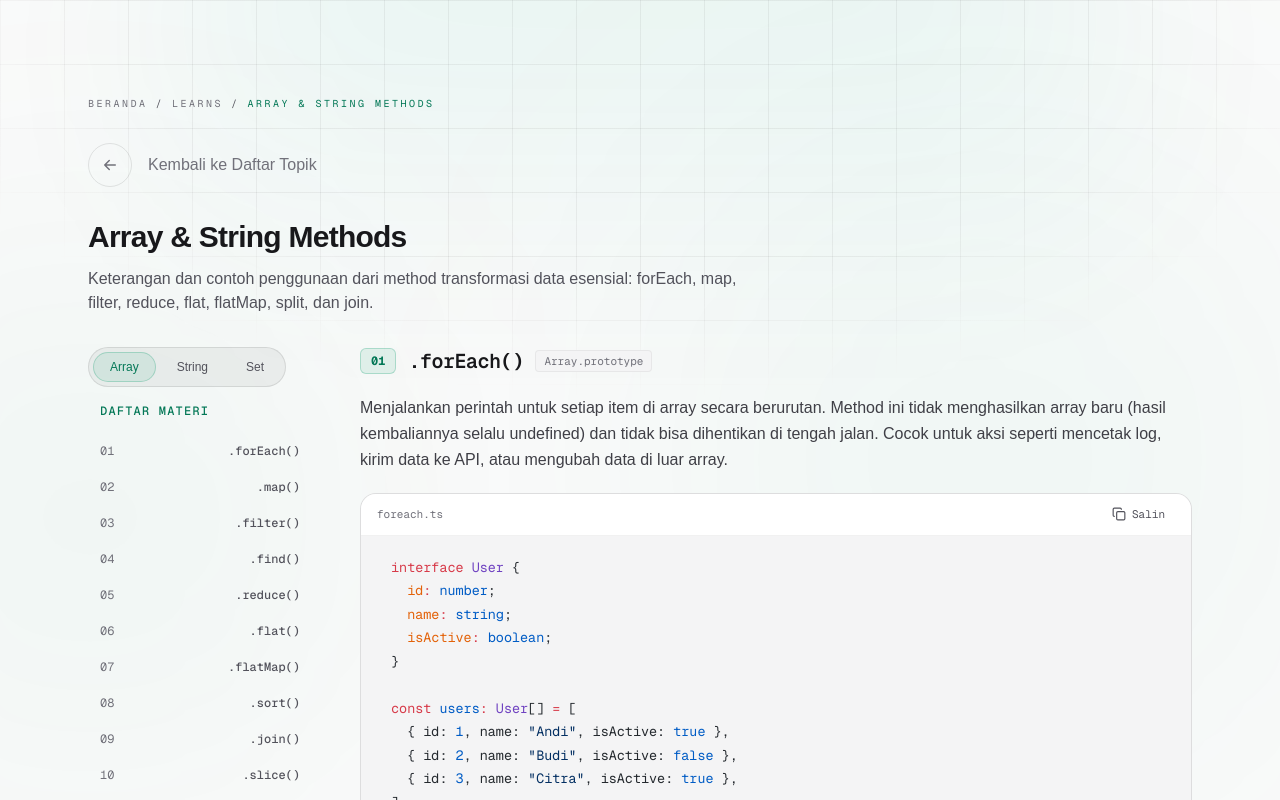
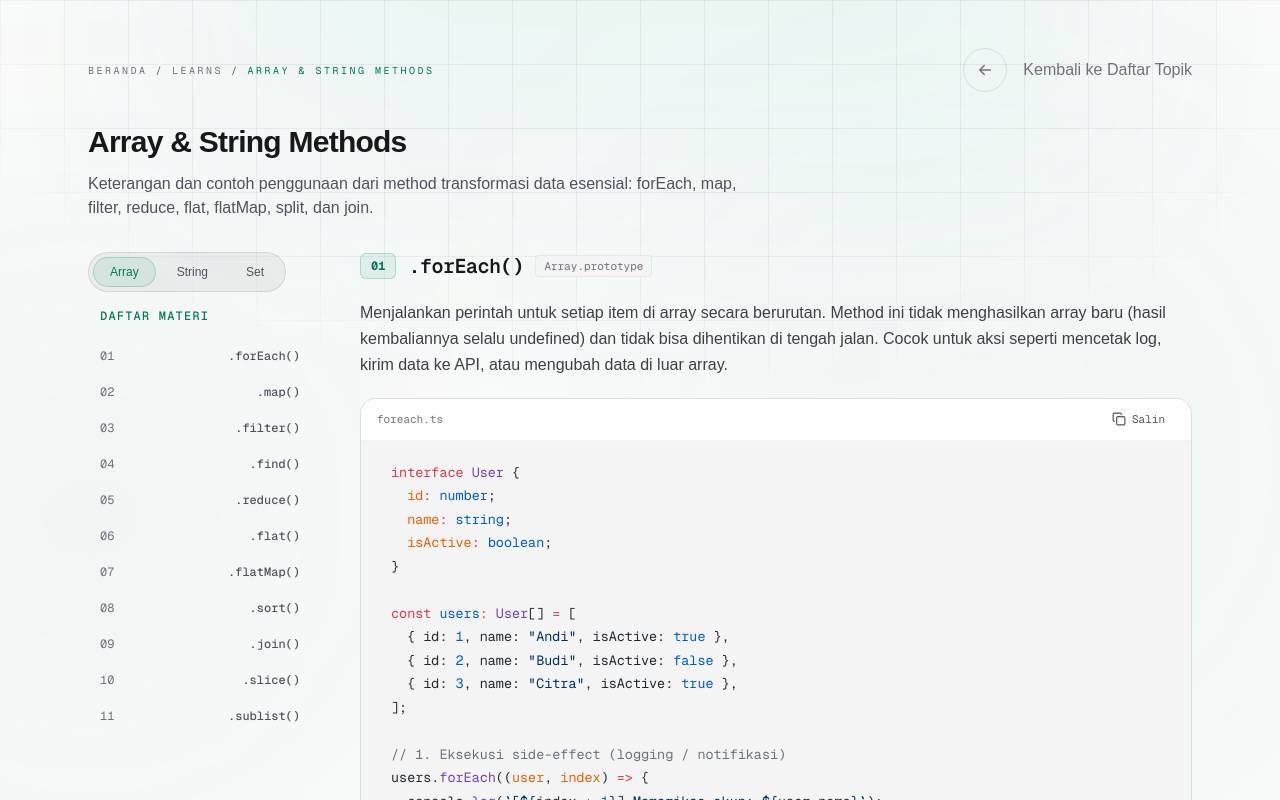
Before and after one commit to aldnazr/portofoliov2, a Next.js app: page /learns/methods in a window 1280 px wide. Shown: the top 800 px of the page. Built offline with nearby package versions, Linux system fonts and the light colour scheme; a web font is replaced by a local one.

Commit message:
refactor(pages): unify learning and project layouts

```diff
--- a/app/(pages)/learns/(details)/[slug]/page.tsx
+++ b/app/(pages)/learns/(details)/[slug]/page.tsx
@@ -1,7 +1,6 @@
 import type { Metadata } from "next";
 import { Suspense } from "react";
 import { notFound } from "next/navigation";
-import BackLink from "@/components/back-link";
 import {
   LearnConcept,
   LearnTopic,
@@ -91,7 +90,6 @@ export default async function LearnTopicPage({ params }: LearnTopicPageProps) {
 
   return (
     <>
-      <BackLink href="/learns" label="Kembali ke Daftar Topik" />
       <TopicHeader title={topic.title} description={topic.description} />
       <Suspense fallback={<ContentSkeleton />}>
         <TopicContent slug={slug} />
--- a/app/(pages)/learns/(details)/layout.tsx
+++ b/app/(pages)/learns/(details)/layout.tsx
@@ -1,4 +1,4 @@
-import LearnPageShell from "@/features/learns/components/learn-page-shell";
+import PageShell from "@/components/page-shell";
 import type { ReactNode } from "react";
 
 /** Kerangka halaman detail topik: shell + konten topik. */
@@ -8,8 +8,8 @@ export default function LearnDetailsLayout({
   children: ReactNode;
 }) {
   return (
-    <LearnPageShell>
+    <PageShell backHref="/learns" backLabel="Kembali ke Daftar Topik">
       <div className="space-y-8">{children}</div>
-    </LearnPageShell>
+    </PageShell>
   );
 }
--- a/app/(pages)/learns/page.tsx
+++ b/app/(pages)/learns/page.tsx
@@ -1,4 +1,4 @@
-import LearnPageShell from "@/features/learns/components/learn-page-shell";
+import PageShell from "@/components/page-shell";
 import TopicList from "@/features/learns/components/topic-list";
 import type { Metadata } from "next";
 
@@ -12,8 +12,8 @@ export const metadata: Metadata = {
 
 export default function LearnPage() {
   return (
-    <LearnPageShell containerClassName="max-w-5xl">
+    <PageShell containerClassName="max-w-5xl">
       <TopicList />
-    </LearnPageShell>
+    </PageShell>
   );
 }
--- a/app/(pages)/projects/[slug]/page.tsx
+++ b/app/(pages)/projects/[slug]/page.tsx
@@ -2,10 +2,7 @@ import type { Metadata } from "next";
 import Image from "next/image";
 import Link from "next/link";
 import { notFound } from "next/navigation";
-import Footer from "@/components/footer";
-import BackLink from "@/components/back-link";
-import BackgroundMesh from "@/components/background-mesh";
-import Breadcrumb from "@/components/breadcrumb";
+import PageShell from "@/components/page-shell";
 import ProjectVisual from "@/components/project-visual";
 import ProjectActionLink from "@/components/project-action-link";
 import { projects, getProjectBySlug, slugifyProject } from "@/data/projects";
@@ -59,16 +56,8 @@ export default async function ProjectDetailPage({
     projects.length > 1 ? projects[(projectIndex + 1) % projects.length] : null;
 
   return (
-    <div className="relative min-h-screen bg-background text-foreground">
-      <BackgroundMesh />
-
-      <main className="relative z-10 mx-auto max-w-6xl px-4 pb-14 pt-8 sm:px-6 sm:pb-20 sm:pt-12">
-        <div className="flex flex-wrap items-center justify-between gap-x-6 gap-y-2">
-          <Breadcrumb currentLabel={project.name} />
-          <BackLink href="/#project" label="Kembali ke Portofolio" />
-        </div>
-
-        <article className="mt-6 overflow-hidden rounded-3xl border border-hairline bg-surface shadow-elevated sm:mt-8 sm:rounded-4xl">
+    <PageShell currentLabel={project.name} backHref="/#project">
+      <article className="overflow-hidden rounded-3xl border border-hairline bg-surface shadow-elevated sm:rounded-4xl">
           <div className="grid lg:grid-cols-12">
             <div className="relative aspect-16/10 overflow-hidden bg-neutral-950 lg:order-2 lg:col-span-5 lg:aspect-auto lg:min-h-96">
               {project.image ?
@@ -80,7 +69,10 @@ export default async function ProjectDetailPage({
                   sizes="(min-width: 1024px) 40vw, (min-width: 640px) 90vw, 100vw"
                   className="object-cover"
                 />
-              : <div className="absolute inset-0" style={{ colorScheme: "dark" }}>
+              : <div
+                  className="absolute inset-0"
+                  style={{ colorScheme: "dark" }}
+                >
                   <ProjectVisual
                     number={formattedNumber}
                     name={project.name}
@@ -128,7 +120,9 @@ export default async function ProjectDetailPage({
                 )}
               </dl>
 
-              {(project.playStoreUrl?.length || project.sourceUrl || project.demoUrl) && (
+              {(project.playStoreUrl?.length ||
+                project.sourceUrl ||
+                project.demoUrl) && (
                 <div className="mt-6 flex flex-wrap gap-2">
                   {project.playStoreUrl?.map((store) => (
                     <ProjectActionLink key={store.url} href={store.url}>
@@ -218,9 +212,6 @@ export default async function ProjectDetailPage({
             </span>
           </Link>
         )}
-      </main>
-
-      <Footer />
-    </div>
+    </PageShell>
   );
 }
--- /dev/null
+++ b/components/page-shell.tsx
@@ -0,0 +1,39 @@
+import type { ReactNode } from "react";
+import BackgroundMesh from "@/components/background-mesh";
+import Footer from "@/components/footer";
+import Breadcrumb from "@/components/breadcrumb";
+import BackLink from "@/components/back-link";
+
+type PageShellProps = {
+  children: ReactNode;
+  containerClassName?: string;
+  currentLabel?: string;
+  backHref?: string;
+  backLabel?: string;
+};
+
+export default function PageShell({
+  children,
+  containerClassName = "max-w-6xl",
+  currentLabel,
+  backHref = "/",
+  backLabel = "Kembali ke Portofolio",
+}: PageShellProps) {
+  return (
+    <div className="relative min-h-screen bg-background text-foreground">
+      <BackgroundMesh />
+
+      <main
+        className={`relative z-10 mx-auto ${containerClassName} px-4 pb-24 pt-8 sm:px-6 sm:pt-12`}
+      >
+        <div className="mb-6 flex flex-wrap items-center justify-between gap-x-6 gap-y-6 sm:mb-8">
+          <Breadcrumb currentLabel={currentLabel} />
+          <BackLink href={backHref} label={backLabel} />
+        </div>
+        {children}
+      </main>
+
+      <Footer />
+    </div>
+  );
+}
--- a/features/learns/components/learn-page-shell.tsx
+++ /dev/null
@@ -1,42 +0,0 @@
-import type { ReactNode } from "react";
-import BackgroundMesh from "@/components/background-mesh";
-import Header from "@/components/header";
-import Footer from "@/components/footer";
-import Breadcrumb from "@/components/breadcrumb";
-
-type LearnPageShellProps = {
-  children: ReactNode;
-  /**
-   * Kelas lebar container. Default `max-w-6xl` (halaman topik);
-   * gunakan `max-w-5xl` untuk halaman hub/list.
-   */
-  containerClassName?: string;
-};
-
-/**
- * Kerangka halaman learns: BackgroundMesh + Header + container +
- * Footer. Satu tempat untuk mengubah layout seluruh
- * halaman di grup learns.
- */
-export default function LearnPageShell({
-  children,
-  containerClassName = "max-w-6xl",
-}: LearnPageShellProps) {
-  return (
-    <div className="relative min-h-screen bg-background text-foreground">
-      <BackgroundMesh />
-      {/* <Header /> */}
-
-      <div
-        className={`relative z-10 ${containerClassName} mx-auto px-4 sm:px-6 pt-16 sm:pt-24 pb-24`}
-      >
-        <div className="mb-6 sm:mb-8">
-          <Breadcrumb />
-        </div>
-        {children}
-      </div>
-
-      <Footer />
-    </div>
-  );
-}
--- a/features/learns/components/learn-skeleton.tsx
+++ b/features/learns/components/learn-skeleton.tsx
@@ -1,4 +1,4 @@
-import LearnPageShell from "./learn-page-shell";
+import PageShell from "@/components/page-shell";
 
 /**
  * Baris kode skeleton dengan lebar bervariasi supaya menyerupai
@@ -69,11 +69,12 @@ export function ContentSkeleton() {
  */
 export default function LearnSkeleton() {
   return (
-    <LearnPageShell containerClassName="max-w-6xl">
+    <PageShell
+      containerClassName="max-w-6xl"
+      backHref="/learns"
+      backLabel="Kembali ke Daftar Topik"
+    >
       <div className="space-y-8" aria-busy="true" aria-live="polite">
-        {/* Pill kembali */}
-        <div className="skeleton h-8 w-48 rounded-full" aria-hidden="true" />
-
         {/* Header topik */}
         <header className="space-y-3" aria-hidden="true">
           <div className="skeleton h-8 w-72 max-w-full rounded-lg" />
@@ -85,6 +86,6 @@ export default function LearnSkeleton() {
 
         <ContentSkeleton />
       </div>
-    </LearnPageShell>
+    </PageShell>
   );
 }
--- a/features/learns/components/topic-list.tsx
+++ b/features/learns/components/topic-list.tsx
@@ -1,4 +1,3 @@
-import BackLink from "@/components/back-link";
 import { ArrowIcon } from "@/components/icons";
 import Link from "next/link";
 import { topicCards } from "../data/topics";
@@ -6,8 +5,6 @@ import { topicCards } from "../data/topics";
 export default function TopicList() {
   return (
     <div className="mt-2 sm:mt-8 space-y-10">
-      <BackLink href="/" label="Kembali ke Portofolio" />
-
       <header className="space-y-3">
         <h1 className="text-3xl sm:text-4xl font-semibold text-foreground tracking-tight">
           Pilih Topik Pembelajaran
```
